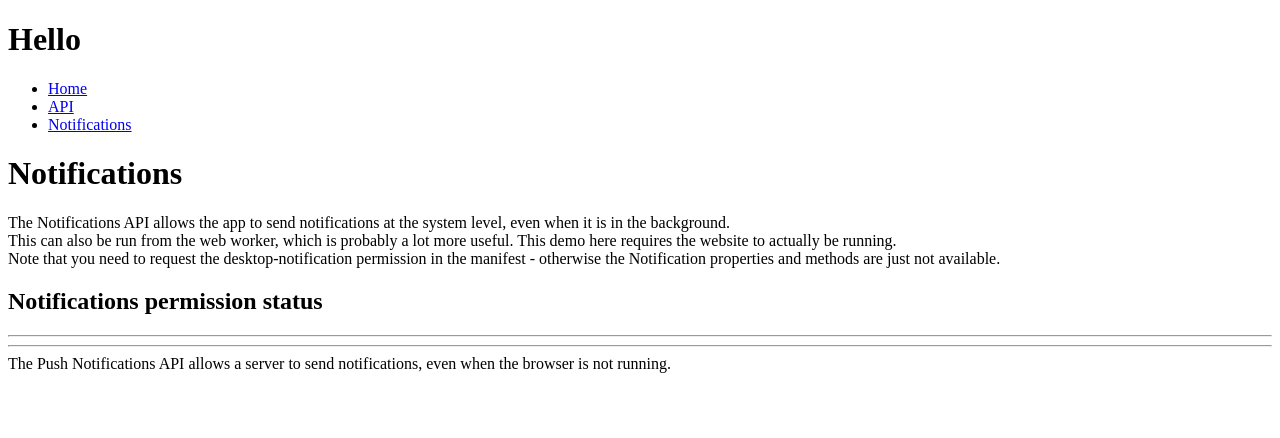
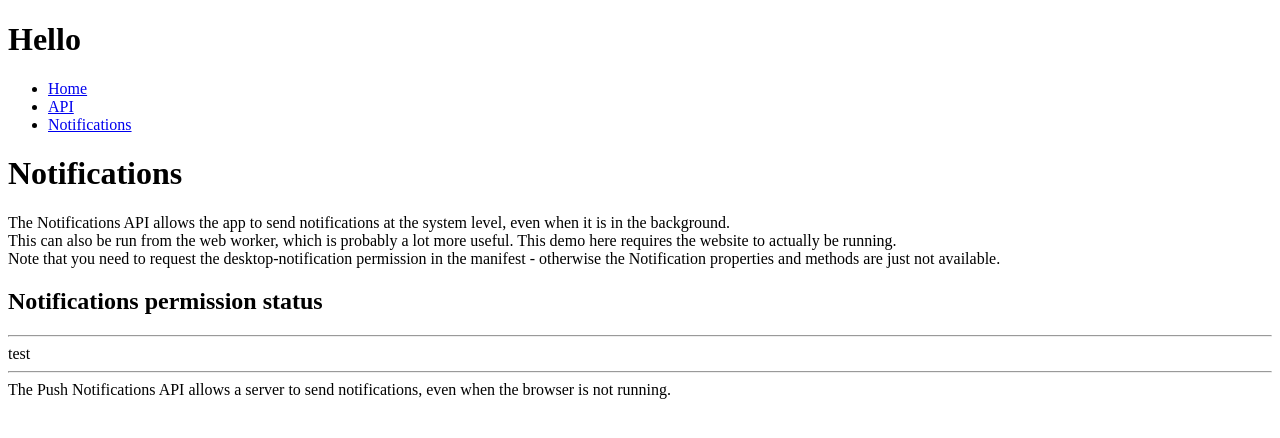
Before and after one commit to flytzen/flytzenpwa, a React (Create React App) app: page /notifications in a window 1280 px wide. Shown: the top 438 px of the page. Built offline with nearby package versions, Linux system fonts and the light colour scheme; the HTML template or start-up script is replaced by a standard one.

Commit message:
Messing around

```diff
--- a/src/Notification.js
+++ b/src/Notification.js
@@ -2,6 +2,7 @@ import React, { useState } from 'react';
 
 export default function Notification() {
   // const [status, setStatus] = useState(Notification.permission);
+  const status = "test";
   console.log(Notification);
   console.log(status);
   setTimeout(() => console.log(Notification.permission), 1000);
```
